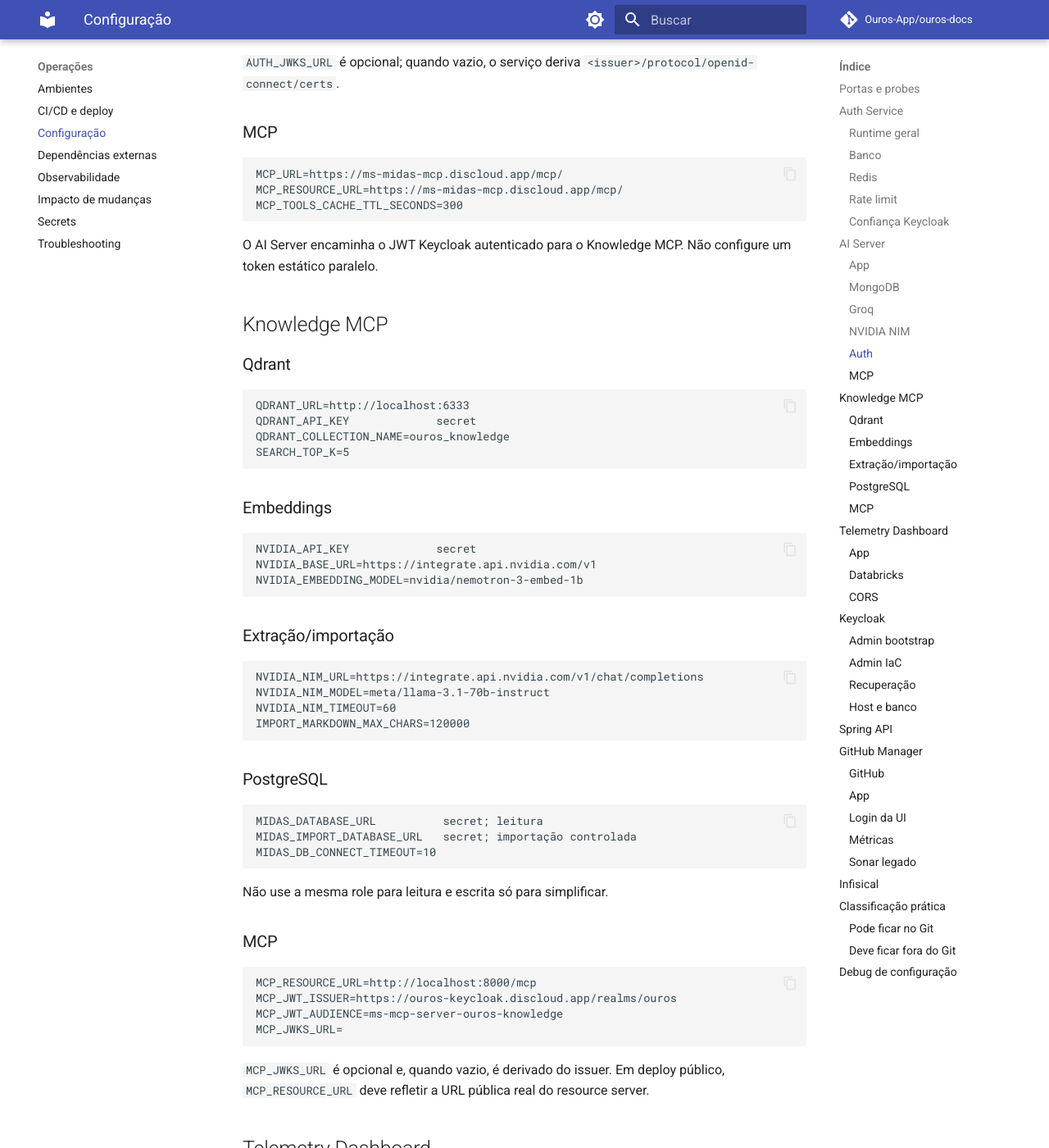
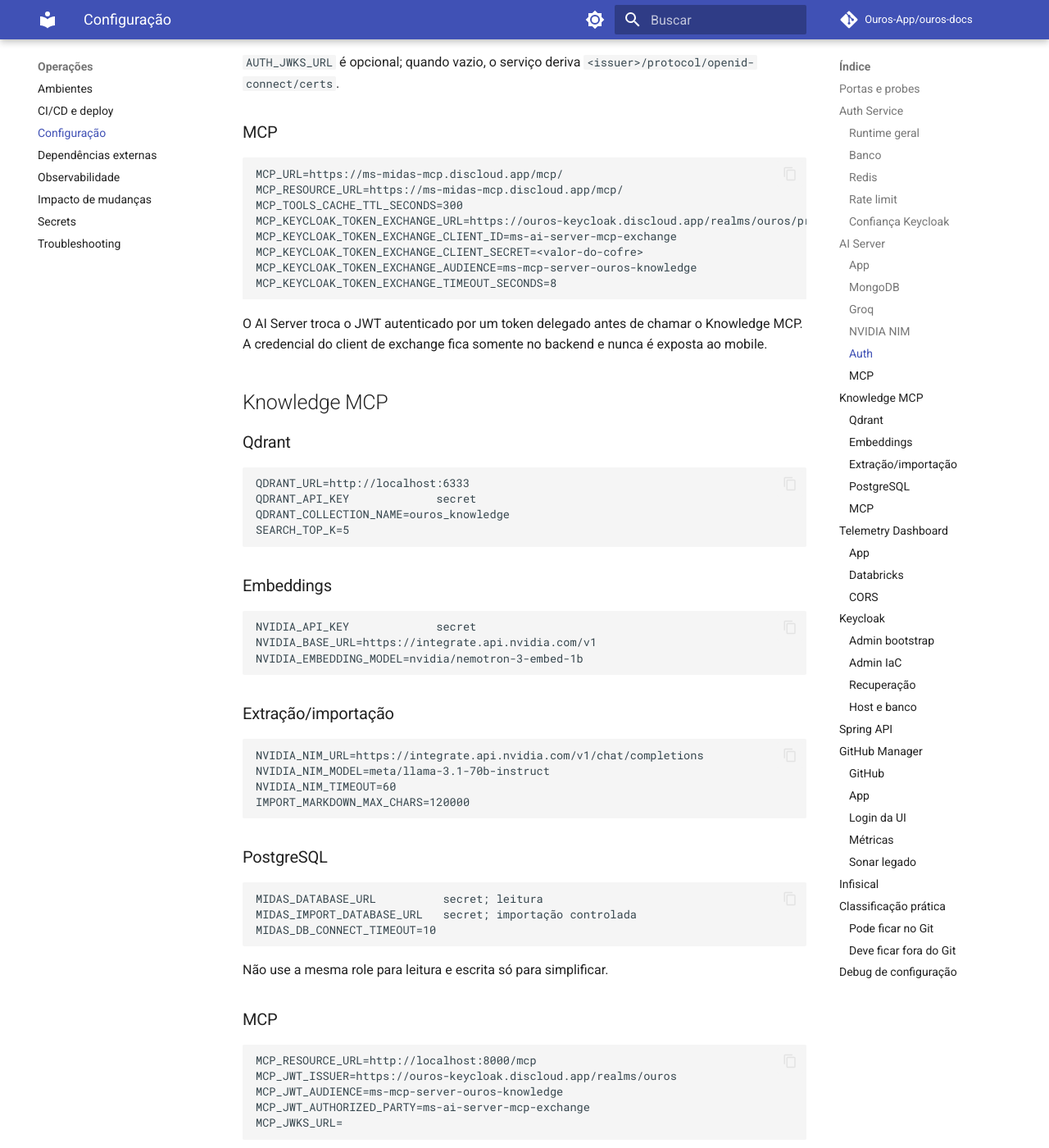
Before and after one commit to Ouros-App/ouros-docs, an MkDocs documentation site: the page built from docs/operations/configuration.md, in a window 1280 px wide and 1400 px high, scrolled down 3083 px. Shown: the whole window at 82% size. Built offline with MkDocs 1.6.1 and Material for MkDocs 9.7.7, drawn with Linux system fonts in a browser that asks for light colours; comment, search, counter and statistics services are not loaded; some of the changed text lies outside the part shown.

Commit message:
docs(config): add MCP token exchange settings

````diff
--- a/docs/operations/configuration.md
+++ b/docs/operations/configuration.md
@@ -133,9 +133,14 @@
 MCP_URL=https://ms-midas-mcp.discloud.app/mcp/
 MCP_RESOURCE_URL=https://ms-midas-mcp.discloud.app/mcp/
 MCP_TOOLS_CACHE_TTL_SECONDS=300
+MCP_KEYCLOAK_TOKEN_EXCHANGE_URL=https://ouros-keycloak.discloud.app/realms/ouros/protocol/openid-connect/token
+MCP_KEYCLOAK_TOKEN_EXCHANGE_CLIENT_ID=ms-ai-server-mcp-exchange
+MCP_KEYCLOAK_TOKEN_EXCHANGE_CLIENT_SECRET=<valor-do-cofre>
+MCP_KEYCLOAK_TOKEN_EXCHANGE_AUDIENCE=ms-mcp-server-ouros-knowledge
+MCP_KEYCLOAK_TOKEN_EXCHANGE_TIMEOUT_SECONDS=8
 ```
 
-O AI Server encaminha o JWT Keycloak autenticado para o Knowledge MCP. Não configure um token estático paralelo.
+O AI Server troca o JWT autenticado por um token delegado antes de chamar o Knowledge MCP. A credencial do client de exchange fica somente no backend e nunca é exposta ao mobile.
 
 ## Knowledge MCP
 
@@ -181,10 +186,11 @@
 MCP_RESOURCE_URL=http://localhost:8000/mcp
 MCP_JWT_ISSUER=https://ouros-keycloak.discloud.app/realms/ouros
 MCP_JWT_AUDIENCE=ms-mcp-server-ouros-knowledge
+MCP_JWT_AUTHORIZED_PARTY=ms-ai-server-mcp-exchange
 MCP_JWKS_URL=
 ```
 
-`MCP_JWKS_URL` é opcional e, quando vazio, é derivado do issuer. Em deploy público, `MCP_RESOURCE_URL` deve refletir a URL pública real do resource server.
+`MCP_JWKS_URL` é opcional e, quando vazio, é derivado do issuer. `MCP_JWT_AUTHORIZED_PARTY` fixa o `azp` aceito e impede acesso direto com JWT de `ouros-mobile`. Em deploy público, `MCP_RESOURCE_URL` deve refletir a URL pública real do resource server.
 
 ## Telemetry Dashboard
 
````
